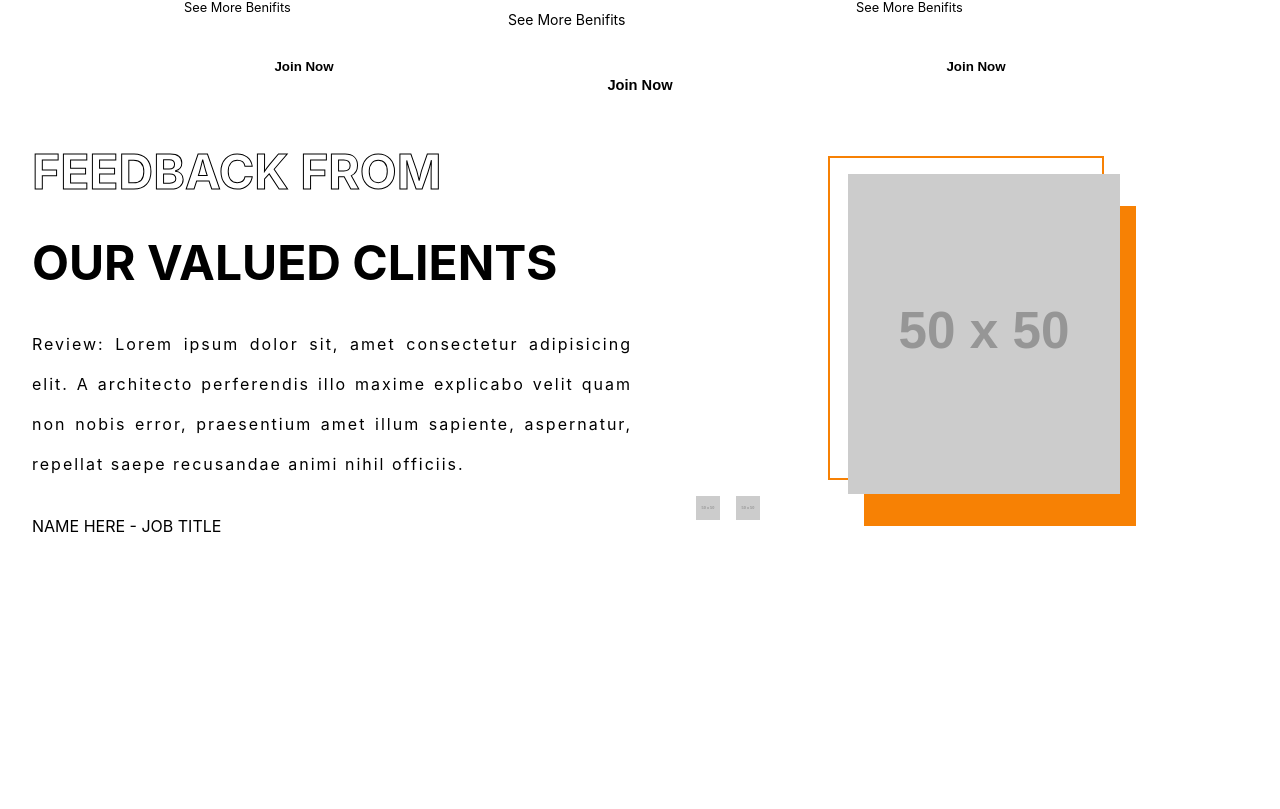
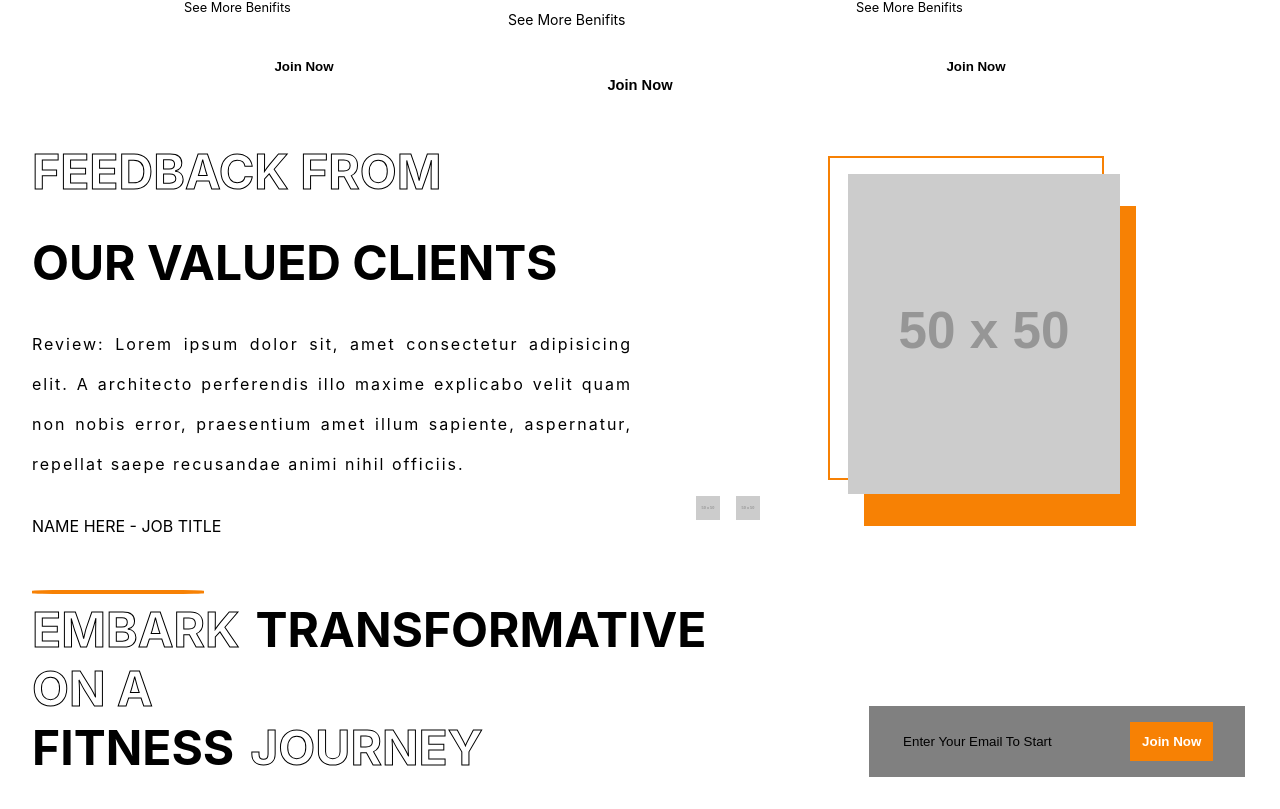
Before and after one commit to CryFecteau/Core-Body-Sculpt, a React (Create React App) app: page / in a window 1280 px wide. Shown: the part 2199-3008 px from the top of the page. Before the commit the page ends 2767 px from the top, so only its background shows below. Built offline with nearby package versions, Linux system fonts and the light colour scheme.

Commit message:
Base layout for the join section

```diff
--- a/package.json
+++ b/package.json
@@ -9,7 +9,8 @@
     "react": "^18.2.0",
     "react-dom": "^18.2.0",
     "react-scripts": "5.0.1",
-    "web-vitals": "^2.1.4"
+    "web-vitals": "^2.1.4",
+    "@emailjs/browser": "^3.6.2"
   },
   "scripts": {
     "start": "react-scripts start",
--- a/src/App.js
+++ b/src/App.js
@@ -4,6 +4,7 @@ import ProgramsComponent from './components/programs-component/programs-componen
 import ReasonsComponent from './components/reasons-component/reasons-component';
 import MemershipsComponent from './components/memberships-component/memerships-component';
 import ReviewsComponent from './components/reviews-component/reviews-component';
+import JoinComponent from './components/join-component/join-component';
 
 function App() {
   return (
@@ -13,6 +14,7 @@ function App() {
       <ReasonsComponent />
       <MemershipsComponent />
       <ReviewsComponent />
+      <JoinComponent />
     </>
   );
 }
--- /dev/null
+++ b/src/components/join-component/join-component.css
@@ -0,0 +1,57 @@
+.join-container {
+    display: flex;
+    padding: 2rem;
+    gap: 10rem;
+}
+
+.join-left-side-content {
+    flex: 1 1;
+    font-size: 3rem;
+    font-weight: bold;
+    text-transform: uppercase;
+    position: relative;
+}
+
+.join-hr {
+    position: absolute;
+    width: 10.5rem;
+    border: 2px solid var(--orange);
+    border-radius: 20%;
+    margin: -10px 0;
+}
+
+.join-header {
+    display: flex;
+    gap: 1rem;
+}
+
+.join-right-side-content {
+    flex: 1 1;
+    display: flex;
+    justify-content: center;
+    align-items: flex-end;
+}
+
+.join-form {
+    display: flex;
+    gap: 3rem;
+    padding: 1rem 2rem;
+    background: gray;
+}
+
+.join-form>input {
+    background-color: transparent;
+    border: none;
+    outline: none;
+    color: black;
+}
+
+::placeholder {
+    color: black;
+}
+
+.join-btn {
+    background-color: var(--orange);
+    color: white;
+
+}
--- /dev/null
+++ b/src/components/join-component/join-component.jsx
@@ -0,0 +1,39 @@
+import React, { useRef } from 'react'
+import emailjs from '@emailjs/browser';
+import './join-component.css';
+
+export default function JoinComponent() {
+    const emailForm = useRef();
+
+    const sendEmail = (e) => {
+        e.preventDefault();
+
+        emailjs.sendForm('service_fcmv7v7', 'template_huyr066', emailForm.current, 'a-rxDe7GeUrKmdcPi')
+            .then((result) => {
+                console.log(result.text);
+            }, (error) => {
+                console.log(error.text);
+            });
+    };
+    return (
+        <div className='join-container'>
+            <div className="join-left-side-content">
+                <hr className='join-hr' />
+                <div className='join-header'>
+                    <span className='app-stroke-text'>Embark On A</span>
+                    <span>Transformative</span>
+                </div>
+                <div className='join-header'>
+                    <span>Fitness</span>
+                    <span className='app-stroke-text'>Journey</span>
+                </div>
+            </div>
+            <div className="join-right-side-content">
+                <form ref={emailForm} className='join-form' onSubmit={sendEmail}>
+                    <input name='user_email' type="email" placeholder='Enter Your Email To Start' />
+                    <button className='app-btn join-btn' type='submit'>Join Now</button>
+                </form>
+            </div>
+        </div>
+    )
+}
```
Also changed, not shown: 1 other file (tests, documents, lock files or other folders).
